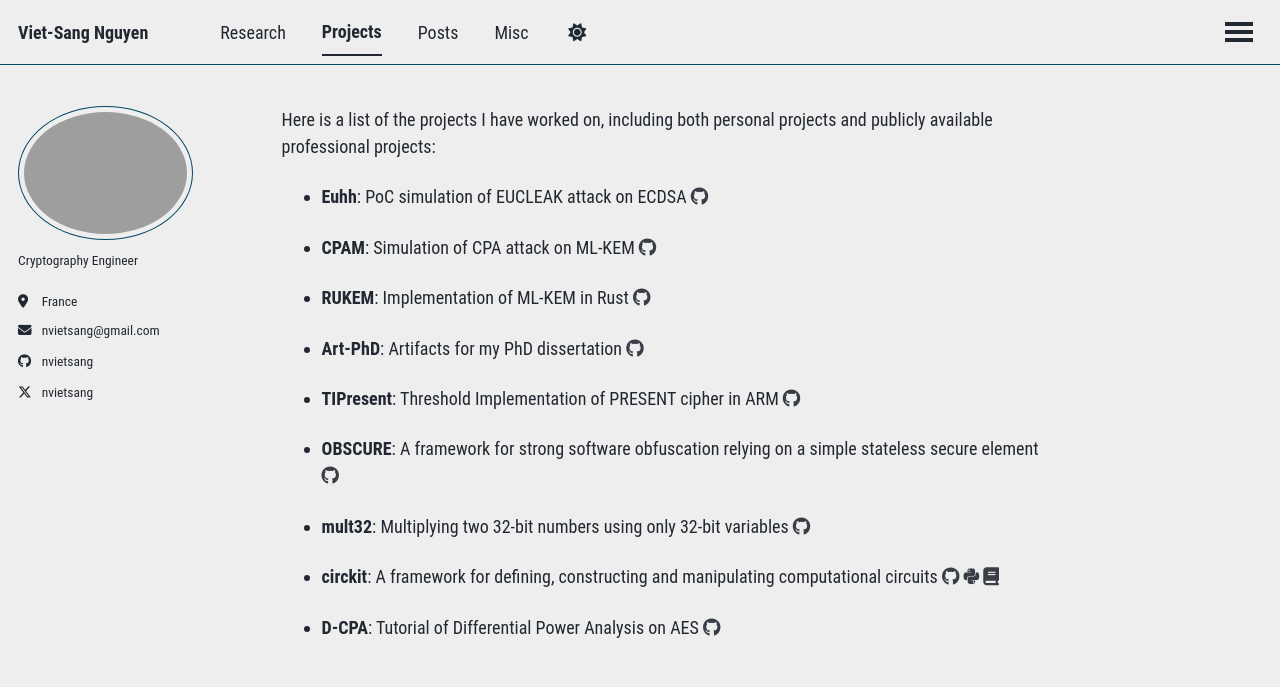
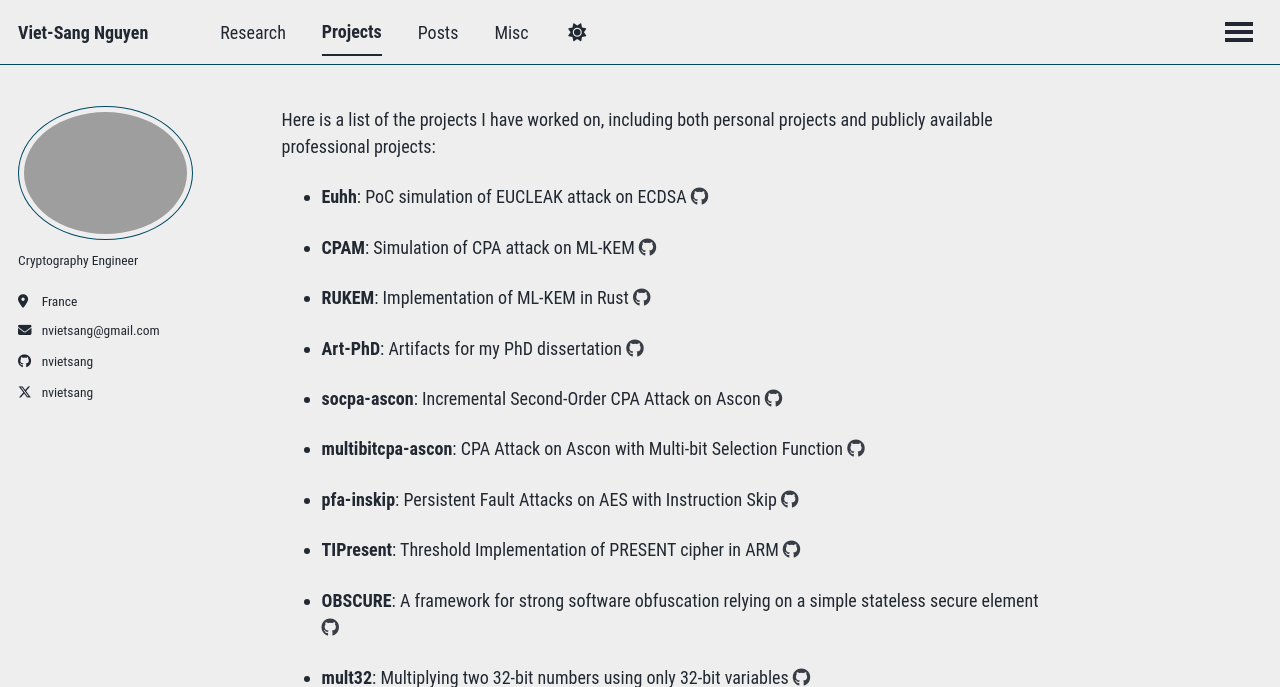
Before and after one commit to nvietsang/nvietsang.github.io, a Jekyll site: the page built from _pages/projects.md, in a window 1280 px wide and 1104 px high, cut to the strip 0-687 px from the top of the window. Built offline with Jekyll 4.4.1, drawn with Linux system fonts in a browser that asks for light colours; a style sheet for code colours, icons or effects is not loaded.

Commit message:
up more projects

```diff
--- a/_pages/projects.md
+++ b/_pages/projects.md
@@ -17,6 +17,15 @@ Here is a list of the projects I have worked on, including both personal project
 - <b>Art-PhD</b>: Artifacts for my PhD dissertation
   [<i class="fab fa-github"></i>](https://github.com/nvietsang/artifact)
 
+- <b>socpa-ascon</b>: Incremental Second-Order CPA Attack on Ascon
+  [<i class="fab fa-github"></i>](https://github.com/nvietsang/socpa-ascon)
+
+- <b>multibitcpa-ascon</b>: CPA Attack on Ascon with Multi-bit Selection Function
+  [<i class="fab fa-github"></i>](https://github.com/nvietsang/multibitcpa-ascon)
+
+- <b>pfa-inskip</b>: Persistent Fault Attacks on AES with Instruction Skip
+  [<i class="fab fa-github"></i>](https://github.com/nvietsang/pfa-inskip)
+
 - <b>TIPresent</b>: Threshold Implementation of PRESENT cipher in ARM
   [<i class="fab fa-github"></i>](https://github.com/nvietsang/tipresent)
 
```
